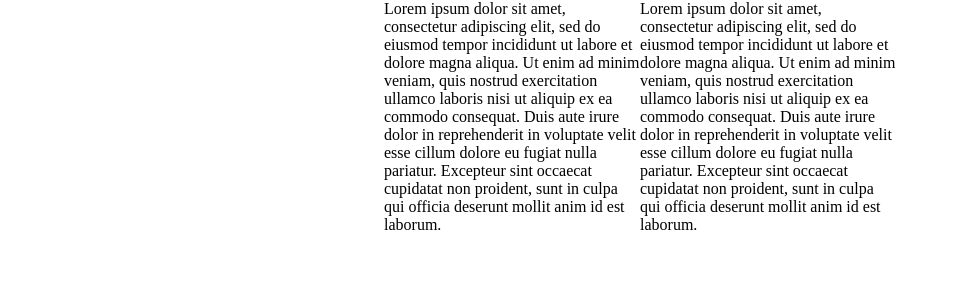
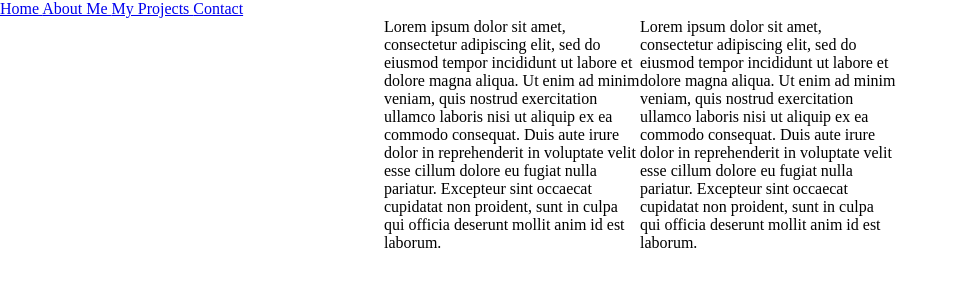
Before and after one commit to Davichavix/sass_project, a website: page index.html in a window 1280 px wide. Shown: the whole page, without its empty margins (0-958 px from the left). Drawn offline with Linux system fonts and the light colour scheme.

Commit message:
add menu links

```diff
--- a/index.html
+++ b/index.html
@@ -8,6 +8,34 @@
   </head>
 
   <body class="light">
+    <header>
+      <div class="menu-btn">
+        <span class="menu-btn_burger"></span>
+      </div>
+
+      <nav class="nav">
+        <ul class="menu-nav">
+          <li class="menu-nav_item active">
+            <a href="index.html" class="menu-nav_link">
+              Home
+            </a>
+            <a href="about.html" class="menu-nav_link">
+              About Me
+            </a>
+            <a href="proejcts.html" class="menu-nav_link">
+              My Projects
+            </a>
+            <a href="contact.html" class="menu-nav_link">
+              Contact
+            </a>
+          </li>
+        </ul>
+      </nav>
+    </header>
+
+    <main>
+
+    </main>
     <div class ="main">
       <p class="main_paragraph1">
         Lorem ipsum dolor sit amet, consectetur adipiscing elit, sed do eiusmod tempor incididunt ut
```
